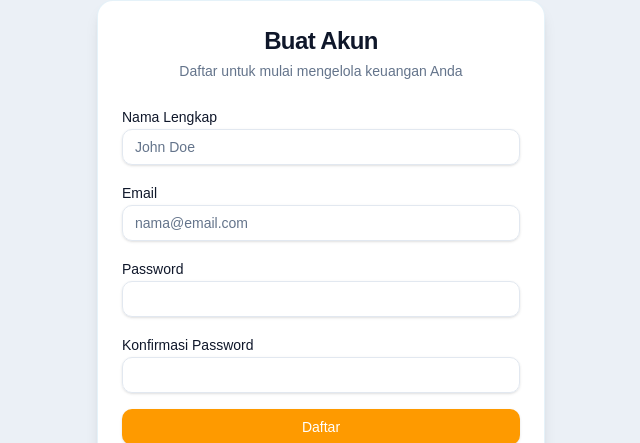
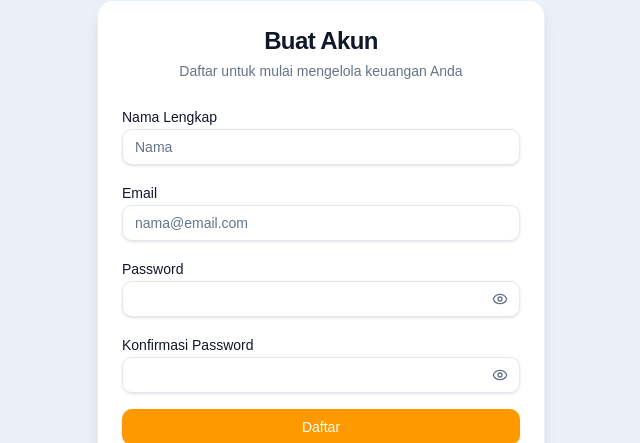
Before and after one commit to fakih22/smarth-finance, a Next.js app: page /register in a window 1280 px wide. Shown: the part 143-586 px from the top of the page, without its empty margins (319-959 px from the left). Built offline with nearby package versions, Linux system fonts and the light colour scheme; no server answers.

Commit message:
add hide di password

```diff
--- a/app/(auth)/login/page.tsx
+++ b/app/(auth)/login/page.tsx
@@ -9,7 +9,7 @@
 import { Input } from "@/components/ui/input";
 import { Label } from "@/components/ui/label";
 import { Button } from "@/components/ui/button";
-import { Wallet } from "lucide-react";
+import { Wallet, Eye, EyeOff } from "lucide-react";
 
 export default function LoginPage() {
   const [email, setEmail] = useState("");
@@ -17,6 +17,7 @@
   const [error, setError] = useState("");
   const [success, setSuccess] = useState("");
   const [loading, setLoading] = useState(false);
+  const [showPassword, setShowPassword] = useState(false);
   const router = useRouter();
 
   useEffect(() => {
@@ -77,13 +78,22 @@
                 <Label htmlFor="password">Password</Label>
                 <Link href="#" className="text-xs text-amber-600 hover:underline">Lupa Password?</Link>
               </div>
+              <div className="relative">
                 <Input
                   id="password"
-                type="password"
+                  type={showPassword ? "text" : "password"}
                   value={password}
                   onChange={(e) => setPassword(e.target.value)}
                   required
                 />
+                <button
+                  type="button"
+                  onClick={() => setShowPassword(!showPassword)}
+                  className="absolute right-3 top-1/2 -translate-y-1/2 text-muted-foreground hover:text-foreground focus:outline-none"
+                >
+                  {showPassword ? <EyeOff className="h-4 w-4" /> : <Eye className="h-4 w-4" />}
+                </button>
+              </div>
             </div>
             <Button type="submit" className="w-full bg-amber-500 hover:bg-amber-600 text-white" disabled={loading}>
               {loading ? "Memproses..." : "Masuk"}
--- a/app/(auth)/register/page.tsx
+++ b/app/(auth)/register/page.tsx
@@ -10,6 +10,7 @@
 import { Input } from "@/components/ui/input";
 import { Label } from "@/components/ui/label";
 import { Button } from "@/components/ui/button";
+import { Eye, EyeOff } from "lucide-react";
 
 export default function RegisterPage() {
   const [name, setName] = useState("");
@@ -18,6 +19,8 @@
   const [confirmPassword, setConfirmPassword] = useState("");
   const [error, setError] = useState("");
   const [loading, setLoading] = useState(false);
+  const [showPassword, setShowPassword] = useState(false);
+  const [showConfirmPassword, setShowConfirmPassword] = useState(false);
   const router = useRouter();
 
   const handleRegister = async (e: React.FormEvent) => {
@@ -68,7 +71,7 @@
               <Input
                 id="name"
                 type="text"
-                placeholder="John Doe"
+                placeholder="Nama"
                 value={name}
                 onChange={(e) => setName(e.target.value)}
                 required
@@ -87,23 +90,41 @@
             </div>
             <div className="space-y-2">
               <Label htmlFor="password">Password</Label>
+              <div className="relative">
                 <Input
                   id="password"
-                type="password"
+                  type={showPassword ? "text" : "password"}
                   value={password}
                   onChange={(e) => setPassword(e.target.value)}
                   required
                 />
+                <button
+                  type="button"
+                  onClick={() => setShowPassword(!showPassword)}
+                  className="absolute right-3 top-1/2 -translate-y-1/2 text-muted-foreground hover:text-foreground focus:outline-none"
+                >
+                  {showPassword ? <EyeOff className="h-4 w-4" /> : <Eye className="h-4 w-4" />}
+                </button>
+              </div>
             </div>
             <div className="space-y-2">
               <Label htmlFor="confirmPassword">Konfirmasi Password</Label>
+              <div className="relative">
                 <Input
                   id="confirmPassword"
-                type="password"
+                  type={showConfirmPassword ? "text" : "password"}
                   value={confirmPassword}
                   onChange={(e) => setConfirmPassword(e.target.value)}
                   required
                 />
+                <button
+                  type="button"
+                  onClick={() => setShowConfirmPassword(!showConfirmPassword)}
+                  className="absolute right-3 top-1/2 -translate-y-1/2 text-muted-foreground hover:text-foreground focus:outline-none"
+                >
+                  {showConfirmPassword ? <EyeOff className="h-4 w-4" /> : <Eye className="h-4 w-4" />}
+                </button>
+              </div>
             </div>
             <Button type="submit" className="w-full bg-amber-500 hover:bg-amber-600 text-white" disabled={loading}>
               {loading ? "Mendaftar..." : "Daftar"}
```
Lines whose indentation alone changed are shown as unchanged.
